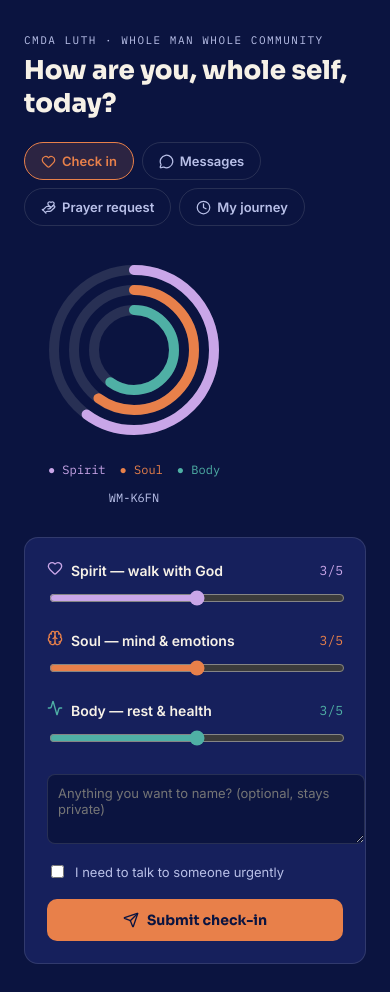
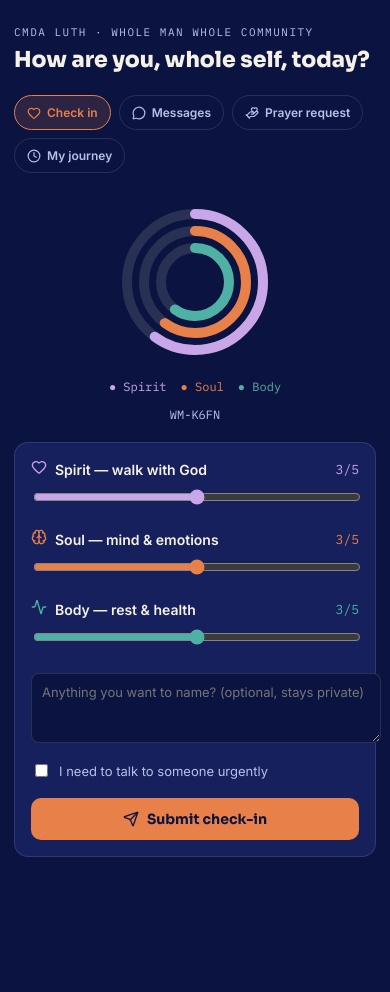
Before and after one commit to Sam316dev/CMDA, a React (Vite) app: page / in a window 390 px wide. After the commit the page ends 877 px from the top, so only its background shows below. Built offline with nearby package versions, Linux system fonts and the light colour scheme.

Commit message:
Implement responsive design for mobile view
Added responsive design for mobile view by adjusting styles and adding event listeners for window resize. Updated various components to use mobile-friendly styles and sizes.

```diff
--- a/src/whole_man_checkin.jsx
+++ b/src/whole_man_checkin.jsx
@@ -120,6 +120,7 @@ async function safeSet(key, value, shared = false) {
 }
 
 export default function WholeManApp() {
+  const [isMobile, setIsMobile] = useState(() => (typeof window !== "undefined" ? window.innerWidth < 768 : false));
   const [tab, setTab] = useState("checkin");
   const [anonId, setAnonId] = useState(null);
   const [spirit, setSpirit] = useState(3);
@@ -173,6 +174,27 @@ export default function WholeManApp() {
   // unread badge + history limit
   const [lastSeen, setLastSeen] = useState(0);
   const [historyLimit, setHistoryLimit] = useState(30);
+
+  useEffect(() => {
+    const onResize = () => setIsMobile(window.innerWidth < 768);
+    window.addEventListener("resize", onResize);
+    return () => window.removeEventListener("resize", onResize);
+  }, []);
+
+  useEffect(() => {
+    const prevBodyMargin = document.body.style.margin;
+    const prevBodyBackground = document.body.style.background;
+    const root = document.getElementById("root");
+    const prevRootMinHeight = root?.style.minHeight;
+    document.body.style.margin = "0";
+    document.body.style.background = COLORS.bg;
+    if (root) root.style.minHeight = "100vh";
+    return () => {
+      document.body.style.margin = prevBodyMargin;
+      document.body.style.background = prevBodyBackground;
+      if (root) root.style.minHeight = prevRootMinHeight || "";
+    };
+  }, []);
 
   // hidden staff access (no visible login, no separate app) — separate roles, PINs editable in-app
   const [welfarePin, setWelfarePin] = useState("2468");
@@ -437,14 +459,14 @@ export default function WholeManApp() {
     <button
       onClick={() => setTab(key)}
       style={{
-        position: "relative", display: "flex", alignItems: "center", gap: 6, padding: "10px 16px", borderRadius: 999,
+        position: "relative", display: "flex", alignItems: "center", gap: 6, padding: isMobile ? "9px 12px" : "10px 16px", borderRadius: 999,
         border: `1px solid ${tab === key ? COLORS.soul : COLORS.border}`,
         background: tab === key ? "rgba(232,128,74,0.15)" : "transparent",
         color: tab === key ? COLORS.soul : COLORS.creamDim,
-        fontFamily: "Inter", fontWeight: 600, fontSize: 13, cursor: "pointer",
+        fontFamily: "Inter", fontWeight: 600, fontSize: isMobile ? 12 : 13, cursor: "pointer",
       }}
     >
-      <Icon size={15} /> {label}
+      <Icon size={isMobile ? 14 : 15} /> {label}
       {showBadge && (
         <span style={{ position: "absolute", top: -3, right: -3, width: 9, height: 9, borderRadius: "50%", background: COLORS.danger, border: `2px solid ${COLORS.bg}` }} />
       )}
@@ -485,27 +507,42 @@ export default function WholeManApp() {
   );
 
   const adminHeader = (title) => (
-    <div style={{ display: "flex", justifyContent: "space-between", alignItems: "flex-start", marginBottom: 22 }}>
+    <div style={{ display: "flex", justifyContent: "space-between", alignItems: "flex-start", marginBottom: 22, gap: 10, flexWrap: "wrap" }}>
       <div>
         <div style={{ fontFamily: "IBM Plex Mono", fontSize: 11, letterSpacing: 1.5, color: COLORS.creamDim, textTransform: "uppercase" }}>Staff only</div>
-        <h1 style={{ fontFamily: "Sora", fontWeight: 800, fontSize: 24, margin: "6px 0 0" }}>{title}</h1>
+        <h1 style={{ fontFamily: "Sora", fontWeight: 800, fontSize: isMobile ? 20 : 24, margin: "6px 0 0" }}>{title}</h1>
       </div>
       <button
         onClick={exitStaffView}
-        style={{ background: "transparent", border: `1px solid ${COLORS.border}`, color: COLORS.creamDim, borderRadius: 8, padding: "8px 14px", fontSize: 12, cursor: "pointer" }}
+        style={{ background: "transparent", border: `1px solid ${COLORS.border}`, color: COLORS.creamDim, borderRadius: 8, padding: "8px 14px", fontSize: 12, cursor: "pointer", width: isMobile ? "100%" : "auto" }}
       >
         Exit staff view
       </button>
     </div>
   );
 
+  const shellStyle = {
+    background: COLORS.bg,
+    minHeight: isMobile ? "80svh" : "100vh",
+    height: isMobile ? "auto" : "100dvh",
+    borderRadius: isMobile ? 0 : 16,
+    padding: isMobile ? "20px 14px" : "28px 24px",
+    fontFamily: "Inter",
+    color: COLORS.cream,
+    width: "100%",
+    margin: "0 auto",
+    boxSizing: "border-box",
+    overflowX: "hidden",
+    overflowY: "auto",
+  };
+
   if (adminRole === "welfare") {
     return (
-      <div style={{ background: COLORS.bg, minHeight: "100vh", width: "100%", boxSizing: "border-box", padding: "28px 24px", fontFamily: "Inter", color: COLORS.cream }}>
+      <div style={shellStyle}>
         <style>{FONT_IMPORT}</style>
         {adminHeader("Welfare team")}
 
-        <div style={{ display: "flex", gap: 8, marginBottom: 18 }}>
+        <div style={{ display: "flex", gap: 8, marginBottom: 18, flexWrap: "wrap" }}>
           {subTabBtn("overview", "Overview")}
           {subTabBtn("chats", "Anonymous chats")}
           {subTabBtn("meet", "Meet-up requests")}
@@ -570,8 +607,8 @@ export default function WholeManApp() {
         )}
 
         {!dashLoading && dashView === "chats" && (
-          <div style={{ display: "flex", gap: 20, flexWrap: "wrap" }}>
-            <div style={{ flex: "0 0 220px" }}>
+          <div style={{ display: "flex", gap: 20, flexWrap: "wrap", flexDirection: isMobile ? "column" : "row" }}>
+            <div style={{ flex: isMobile ? "1 1 auto" : "0 0 220px", width: isMobile ? "100%" : "auto" }}>
               {chatIndex.length === 0 && <p style={{ color: COLORS.creamDim, fontSize: 13 }}>No chat threads yet.</p>}
               {[...chatIndex].sort((a, b) => b.lastTs - a.lastTs).slice(0, chatListLimit).map((t) => (
                 <div
@@ -594,7 +631,7 @@ export default function WholeManApp() {
                 </button>
               )}
             </div>
-            <div style={{ flex: "1 1 300px" }}>
+            <div style={{ flex: "1 1 300px", minWidth: 0 }}>
               {!activeChatId && <p style={{ color: COLORS.creamDim, fontSize: 13 }}>Select a thread to view and reply.</p>}
               {activeChatId && (
                 <>
@@ -629,7 +666,7 @@ export default function WholeManApp() {
         )}
 
         {!dashLoading && dashView === "meet" && (
-          <div style={{ width: "100%", maxWidth: 720 }}>
+          <div style={{ width: "100%" }}>
             {meetRequests.length === 0 && <p style={{ color: COLORS.creamDim, fontSize: 13 }}>No meet-up requests yet.</p>}
             {[...meetRequests].reverse().slice(0, meetListLimit).map((m) => (
               <div key={m.ts} style={{ background: COLORS.card, borderRadius: 10, padding: 14, marginBottom: 10, border: `1px solid ${m.resolved ? COLORS.border : COLORS.danger}` }}>
@@ -662,13 +699,13 @@ export default function WholeManApp() {
 
   if (adminRole === "prayer") {
     return (
-      <div style={{ background: COLORS.bg, minHeight: "100vh", width: "100%", boxSizing: "border-box", padding: "28px 24px", fontFamily: "Inter", color: COLORS.cream }}>
+      <div style={shellStyle}>
         <style>{FONT_IMPORT}</style>
         {adminHeader("Prayer team")}
 
         {dashLoading && <div style={{ color: COLORS.creamDim }}>Loading…</div>}
         {!dashLoading && (
-          <div style={{ width: "100%", maxWidth: 720 }}>
+          <div style={{ width: "100%" }}>
             {prayerRequests.length === 0 && <p style={{ color: COLORS.creamDim, fontSize: 13 }}>No prayer requests yet.</p>}
             {prayerRequests.length > 0 && (
               <p style={{ fontSize: 12, color: COLORS.creamDim, marginBottom: 10 }}>
@@ -704,7 +741,7 @@ export default function WholeManApp() {
   }
 
   return (
-    <div style={{ background: COLORS.bg, minHeight: "100vh", width: "100%", boxSizing: "border-box", padding: "28px 24px", fontFamily: "Inter", color: COLORS.cream }}>
+    <div style={shellStyle}>
       <style>{FONT_IMPORT}</style>
 
       <div style={{ marginBottom: 22 }}>
@@ -714,7 +751,7 @@ export default function WholeManApp() {
         >
           CMDA LUTH · Whole Man Whole Community
         </div>
-        <h1 style={{ fontFamily: "Sora", fontWeight: 800, fontSize: 26, margin: "6px 0 0" }}>
+        <h1 style={{ fontFamily: "Sora", fontWeight: 800, fontSize: isMobile ? 22 : 26, margin: "6px 0 0" }}>
           {tab === "prayer" ? "Prayer request" : tab === "messages" ? "Anonymous messages" : "How are you, whole self, today?"}
         </h1>
       </div>
@@ -789,10 +826,10 @@ export default function WholeManApp() {
 
       {/* CHECK IN */}
       {!loading && tab === "checkin" && !response && (
-        <div style={{ display: "flex", gap: 32, flexWrap: "wrap" }}>
-          <div style={{ flex: "0 0 220px", display: "flex", flexDirection: "column", alignItems: "center", gap: 12 }}>
-            <WholenessRings spirit={spirit} soul={soul} body={body} />
-            <div style={{ display: "flex", gap: 14, fontSize: 12, fontFamily: "IBM Plex Mono" }}>
+        <div style={{ display: "flex", gap: isMobile ? 20 : 32, flexWrap: "wrap" }}>
+          <div style={{ flex: isMobile ? "1 1 100%" : "0 0 220px", display: "flex", flexDirection: "column", alignItems: "center", gap: 12 }}>
+            <WholenessRings spirit={spirit} soul={soul} body={body} size={isMobile ? 170 : 200} />
+            <div style={{ display: "flex", gap: 14, fontSize: 12, fontFamily: "IBM Plex Mono", flexWrap: "wrap", justifyContent: "center" }}>
               <span style={{ color: COLORS.spirit }}>● Spirit</span>
               <span style={{ color: COLORS.soul }}>● Soul</span>
               <span style={{ color: COLORS.body }}>● Body</span>
@@ -800,7 +837,7 @@ export default function WholeManApp() {
             <div style={{ fontSize: 12, color: COLORS.creamDim, fontFamily: "IBM Plex Mono" }}>{anonId}</div>
           </div>
 
-          <div style={{ flex: "1 1 320px", background: COLORS.card, borderRadius: 14, padding: 22, border: `1px solid ${COLORS.border}` }}>
+          <div style={{ flex: isMobile ? "1 1 100%" : "1 1 320px", minWidth: 0, background: COLORS.card, borderRadius: 14, padding: isMobile ? 16 : 22, border: `1px solid ${COLORS.border}` }}>
             <Slider label="Spirit — walk with God" icon={<Heart size={16} />} value={spirit} onChange={setSpirit} color={COLORS.spirit} />
             <Slider label="Soul — mind & emotions" icon={<Brain size={16} />} value={soul} onChange={setSoul} color={COLORS.soul} />
             <Slider label="Body — rest & health" icon={<Activity size={16} />} value={body} onChange={setBody} color={COLORS.body} />
@@ -836,7 +873,7 @@ export default function WholeManApp() {
       )}
 
       {!loading && tab === "checkin" && response && (
-        <div style={{ width: "100%", maxWidth: 640, background: COLORS.card, borderRadius: 14, padding: 24, border: `1px solid ${COLORS.border}` }}>
+        <div style={{ width: "100%", background: COLORS.card, borderRadius: 14, padding: isMobile ? 18 : 24, border: `1px solid ${COLORS.border}` }}>
           <p style={{ fontFamily: "Sora", fontWeight: 700, fontSize: 17, marginBottom: 12 }}>{response.message}</p>
           <p style={{ fontStyle: "italic", color: COLORS.creamDim, fontSize: 14, lineHeight: 1.5 }}>
             "{response.verse.text}" <span style={{ opacity: 0.7 }}>— {response.verse.ref}</span>
@@ -926,7 +963,7 @@ export default function WholeManApp() {
 
       {/* MESSAGES (student side, anonymous chat) */}
       {!loading && tab === "messages" && (
-        <div style={{ width: "100%", maxWidth: 640 }}>
+        <div style={{ width: "100%" }}>
           <p style={{ fontSize: 13, color: COLORS.creamDim, marginBottom: 8 }}>
             Fully anonymous — tied only to <span style={{ fontFamily: "IBM Plex Mono", color: COLORS.cream }}>{anonId}</span>. No name, no number.
           </p>
@@ -967,7 +1004,7 @@ export default function WholeManApp() {
 
       {/* PRAYER REQUEST */}
       {!loading && tab === "prayer" && (
-        <div style={{ width: "100%", maxWidth: 640 }}>
+        <div style={{ width: "100%" }}>
           <div style={{ background: COLORS.card, borderRadius: 14, padding: 22, border: `1px solid ${COLORS.border}`, marginBottom: 20 }}>
             <p style={{ fontSize: 13, color: COLORS.creamDim, marginBottom: 14 }}>
               Tied to your anonymous ID (never your name) so you can check its status. Goes straight to the prayer sub-unit.
@@ -1016,7 +1053,7 @@ export default function WholeManApp() {
 
       {/* MY JOURNEY */}
       {!loading && tab === "history" && (
-        <div style={{ width: "100%", maxWidth: 700 }}>
+        <div style={{ width: "100%" }}>
           {history.length === 0 && <p style={{ color: COLORS.creamDim, fontSize: 14 }}>No check-ins yet. Your first one will show up here.</p>}
           {history.length > 0 && (
             <p style={{ fontSize: 12, color: COLORS.creamDim, marginBottom: 12 }}>
```
